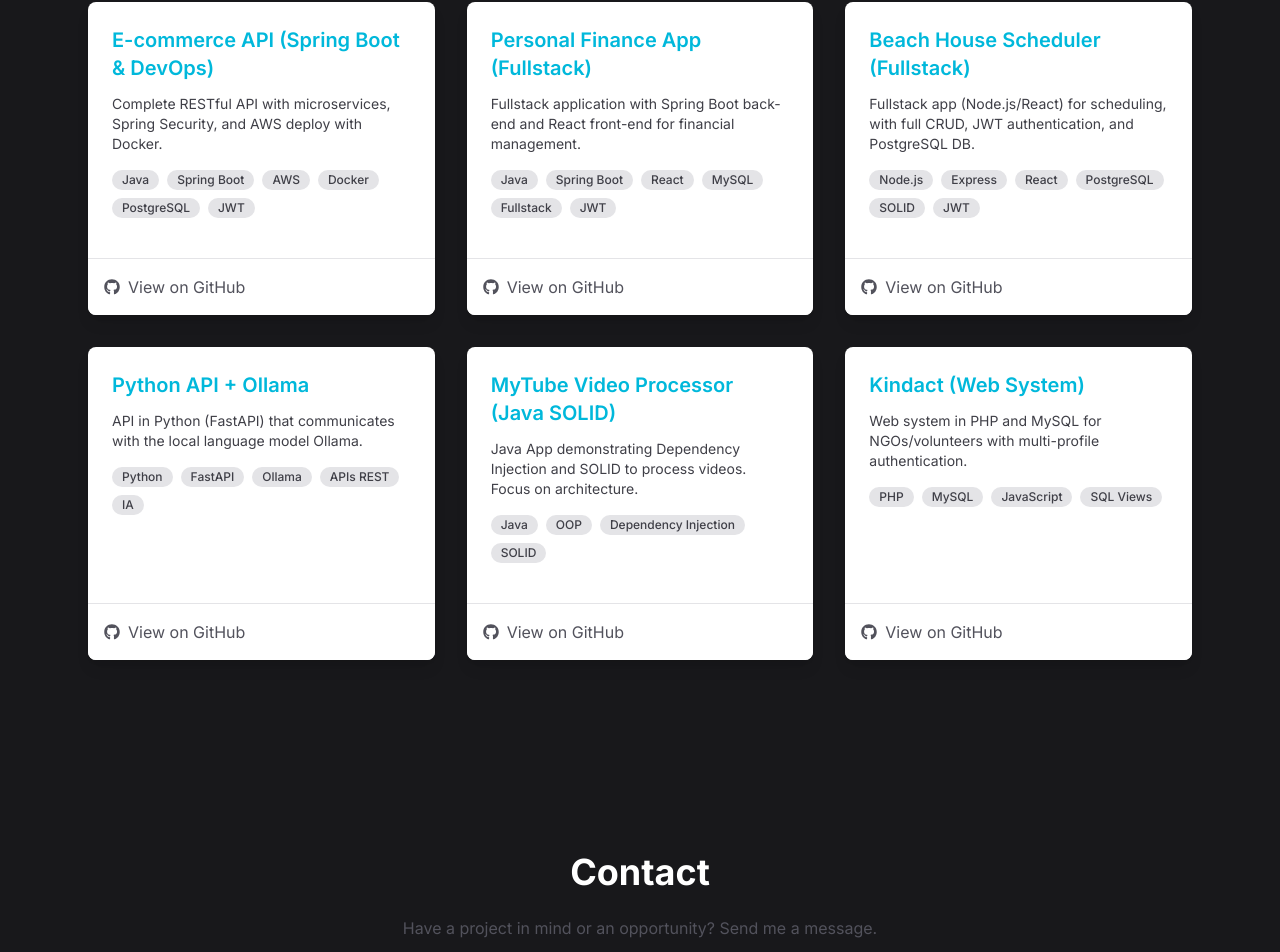
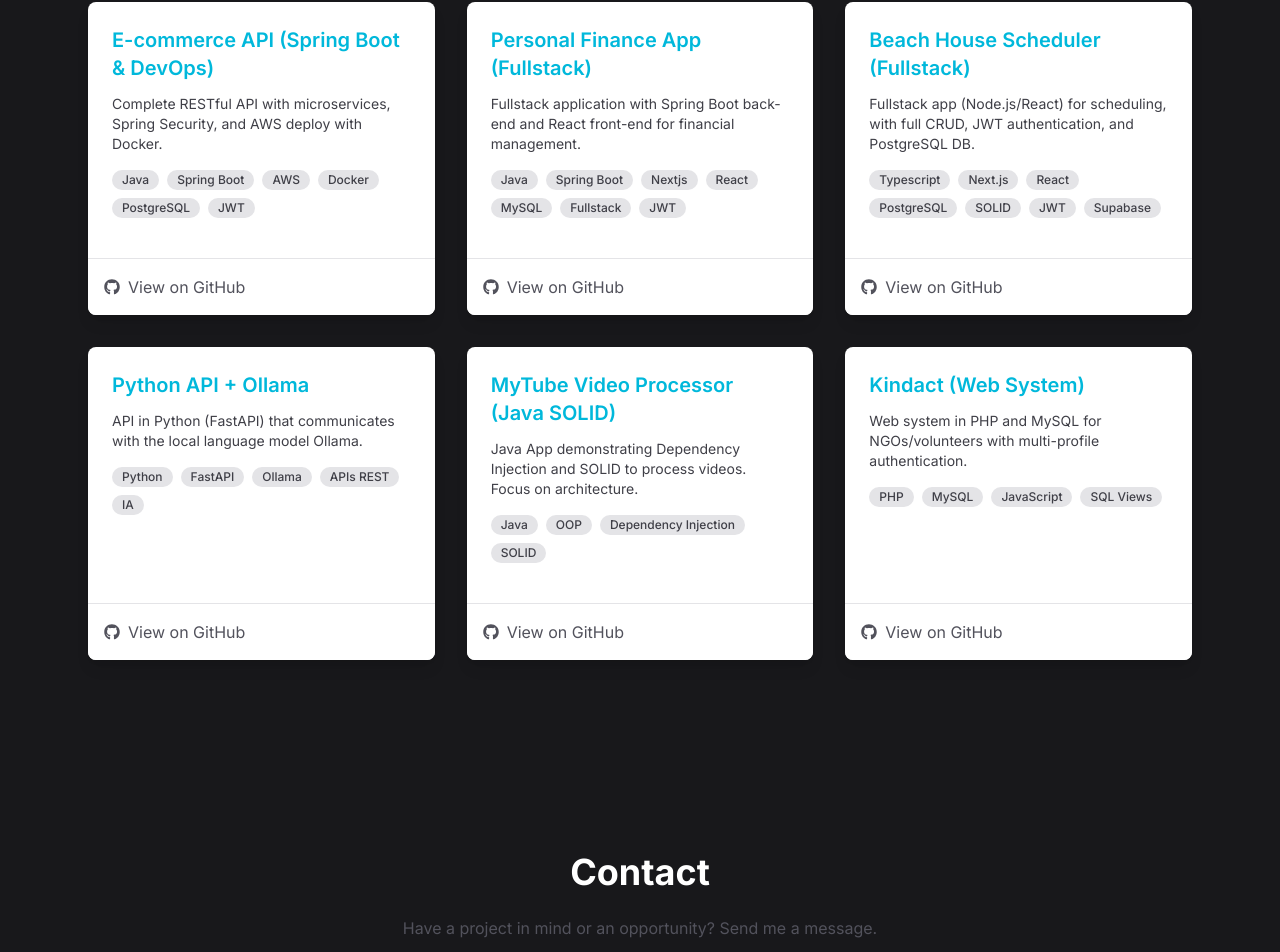
Before and after one commit to ViniMTrevisan/portfolio-vinimtrevisan, a Next.js app: page /en in a window 1280 px wide. Shown: the part 3420-4372 px from the top of the page. Built offline with nearby package versions, Linux system fonts and the light colour scheme; no server answers.

Commit message:
ajustando tecnologias usadas no projeto de agendamento de casa da praia

```diff
--- a/src/components/Projects.tsx
+++ b/src/components/Projects.tsx
@@ -18,14 +18,14 @@ const projectsData = [
         id: 'finance-app',
         titleKey: 'p2_title',
         descKey: 'p2_desc',
-        technologies: ['Java', 'Spring Boot', 'React', 'MySQL', 'Fullstack', 'JWT'],
+        technologies: ['Java', 'Spring Boot', 'Nextjs', 'React', 'MySQL', 'Fullstack', 'JWT'],
         githubUrl: 'https://github.com/ViniMTrevisan/app-financas',
     },
     {
         id: 'agendamento-praia',
         titleKey: 'p3_title',
         descKey: 'p3_desc',
-        technologies: ['Node.js', 'Express', 'React', 'PostgreSQL', 'SOLID', 'JWT'],
+        technologies: ['Typescript', 'Next.js', 'React', 'PostgreSQL', 'SOLID', 'JWT', 'Supabase'],
         githubUrl: 'https://github.com/ViniMTrevisan/agendamento-casa-praia',
     },
     {
```
